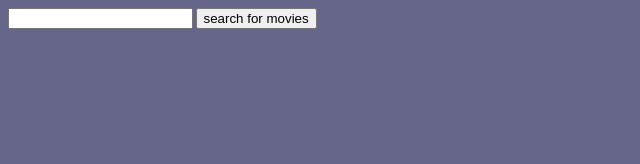
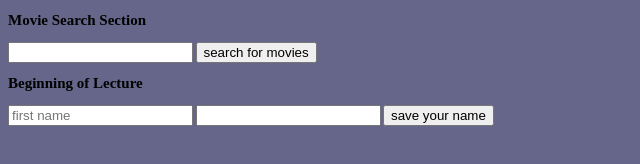
Before and after one commit to tiy-sat/3.3-templates-omdb, a plain HTML site: page index.html in a window 1280 px wide. Shown: the whole page, without its empty margins (0-640 px from the left). Drawn offline with Linux system fonts and the light colour scheme.

Commit message:
Added form data builder examples

```diff
--- a/index.html
+++ b/index.html
@@ -7,9 +7,17 @@
   </head>
   <body>
     <section>
+      <h2>Movie Search Section</h2>
       <form class="" action="index.html" method="post">
         <input type="text" name="movie title" value="" data-js="input__movieTitle">
         <input type="submit" name="submit" value="search for movies" data-js="submit--movieTitle">
+      </form>
+    </section>
+
+    <section>
+      <h2> Beginning of Lecture </h2>
+      <form action="index.html" method="post" data-js="form--fullName">
+
       </form>
     </section>
 
--- a/js/main.js
+++ b/js/main.js
@@ -46,6 +46,30 @@
       // Prevent default for form submit
       // So the page will not refresh to action value
       e.preventDefault();
+    }); // Closes Submit button listener
+
+    var formElement = document.querySelector("[data-js='form--fullName']");
+    var formDataArray = [
+      {
+        type: "text",
+        value: "",
+        placeholder: "first name"
+      },
+      {
+        type: "text",
+        value: "",
+        placeholder: ""
+      },
+      {
+        type: "submit",
+        value: "save your name"
+      }
+    ]
+
+    formDataArray.forEach(function(input){
+      formElement.innerHTML += `
+        <input type="${input.type}" value="${input.value}" placeholder="${input.placeholder}">
+      `;
     });
   }); // Closes DOMContentLoaded listener
 }()); // Closes IIFE
```
